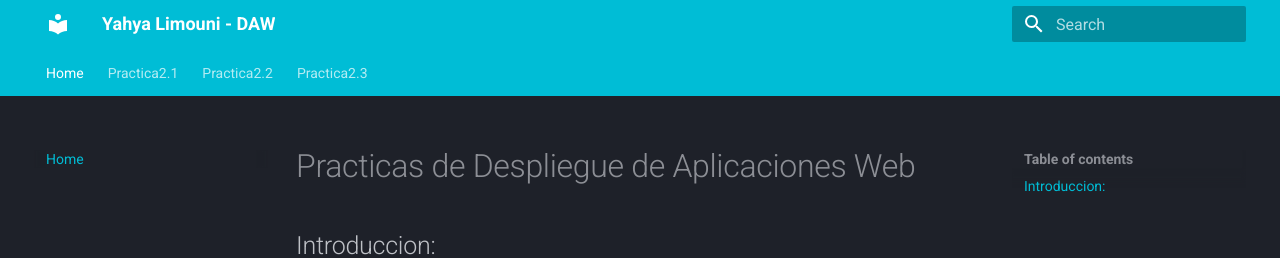
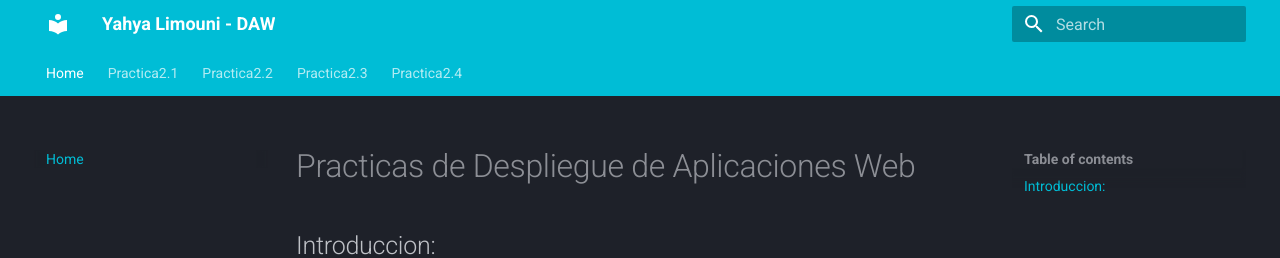
Before and after one commit to Yahyalimouni/Yahyalimouni.github.io, an MkDocs documentation site: the page built from docs/index.md, in a window 1280 px wide. Shown: the top 258 px of the page. Built offline with MkDocs 1.6.1 and Material for MkDocs 9.7.7, drawn with Linux system fonts in a browser that asks for light colours.

Commit message:
Adding a nav

```diff
--- a/mkdocs.yml
+++ b/mkdocs.yml
@@ -4,6 +4,7 @@ nav:
   - Practica2.1: https://yahyalimouni.github.io/practica2/
   - Practica2.2: https://yahyalimouni.github.io/practica2.2/
   - Practica2.3: https://yahyalimouni.github.io/practica2.3/
+  - Practica2.4: https://yahyalimouni.github.io/practica2.4/
 
 theme:
   name: material  # Use Material theme for MkDocs
```
